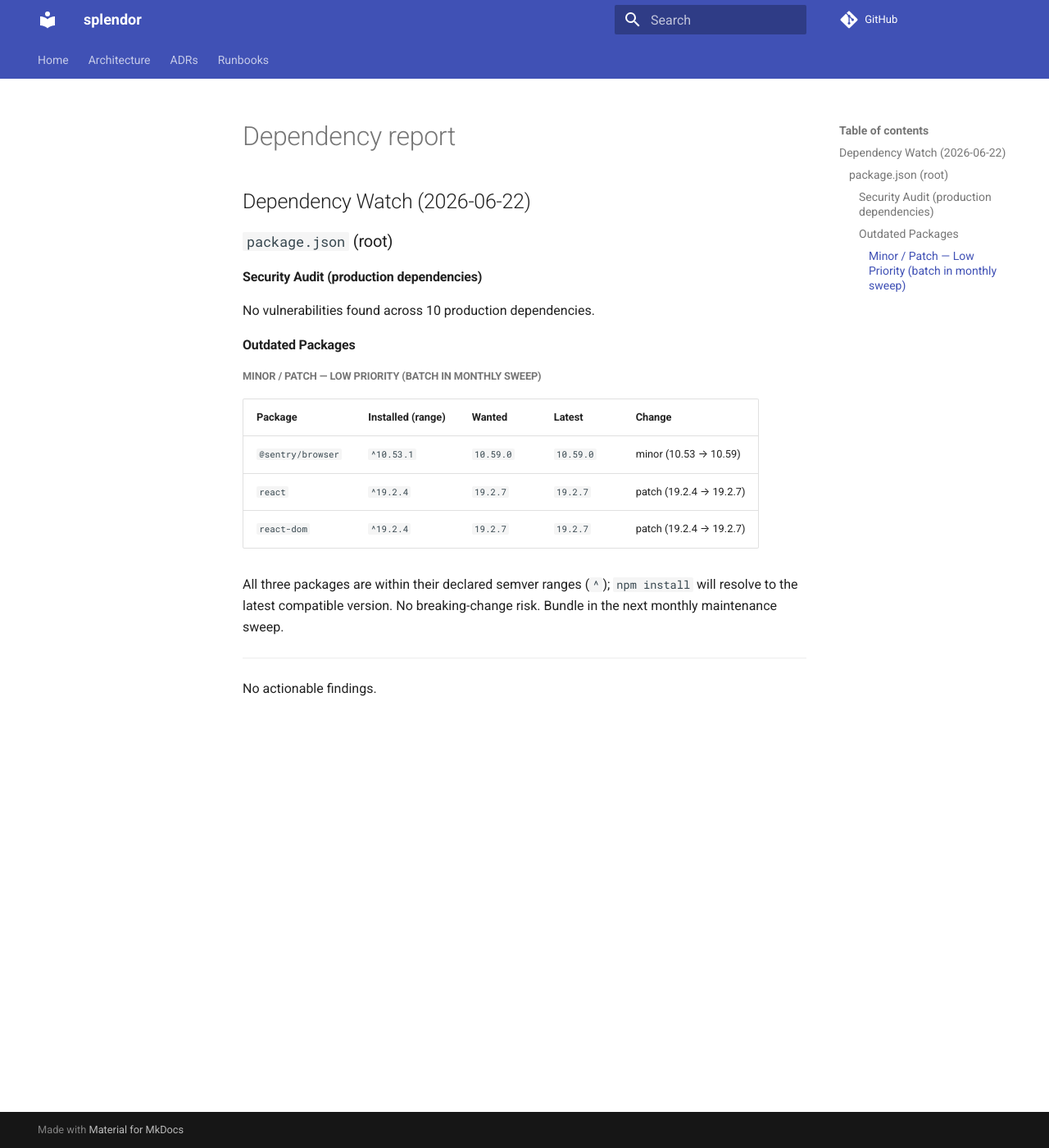
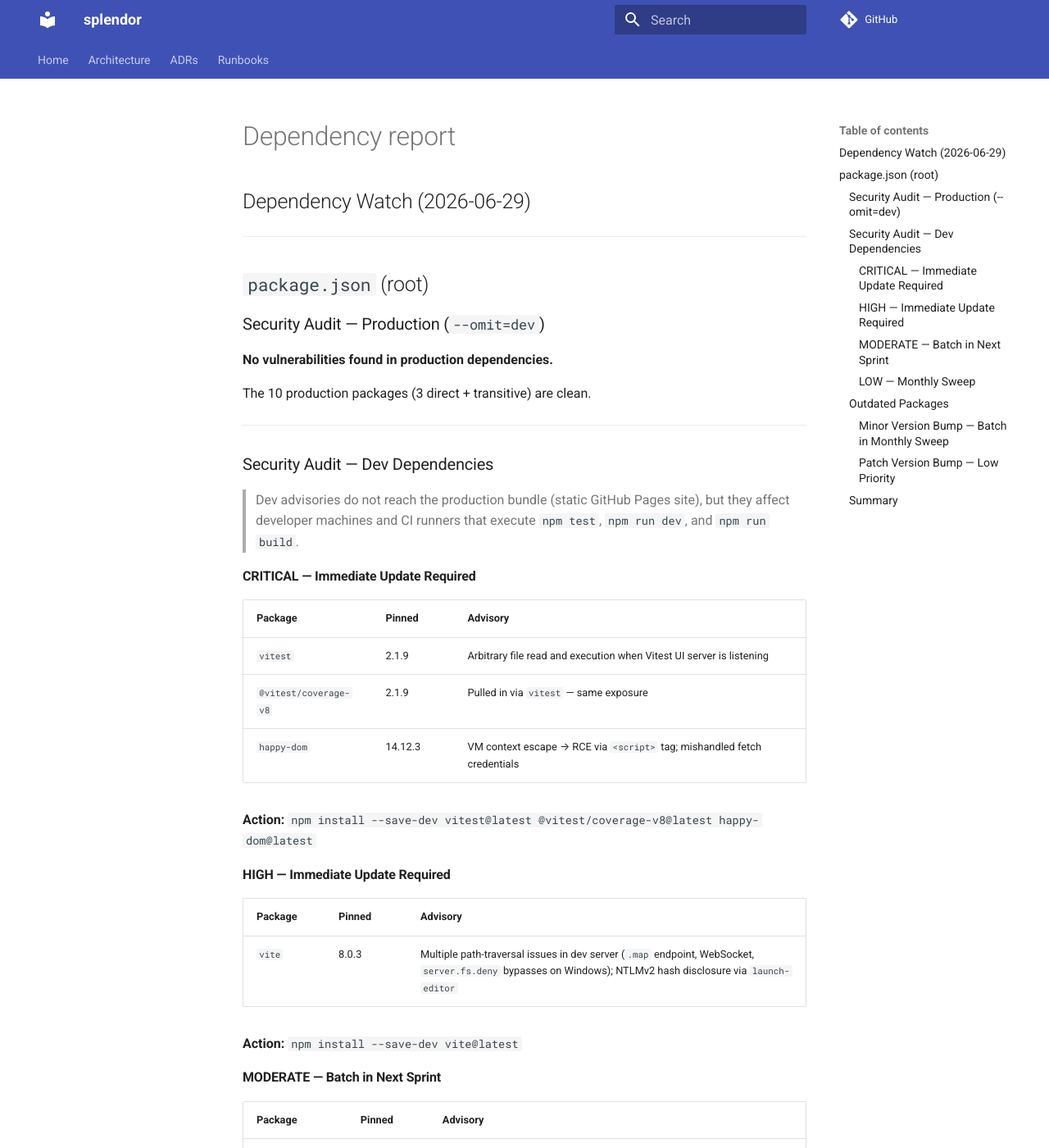
Before and after one commit to jaetill/splendor, an MkDocs documentation site: the page built from docs/dependency-report.md, in a window 1280 px wide and 1400 px high. Shown: the whole window at 82% size. Built offline with MkDocs 1.6.1 and Material for MkDocs 9.7.7, drawn with Linux system fonts in a browser that asks for light colours; comment, search, counter and statistics services are not loaded; some of the changed text lies outside the part shown.

Commit message:
dep-watch: weekly report 2026-06-29

```diff
--- a/docs/dependency-report.md
+++ b/docs/dependency-report.md
@@ -1,23 +1,87 @@
-## Dependency Watch (2026-06-22)
-
-### `package.json` (root)
-
-#### Security Audit (production dependencies)
-
-No vulnerabilities found across 10 production dependencies.
-
-#### Outdated Packages
-
-##### Minor / Patch — Low Priority (batch in monthly sweep)
-
-| Package | Installed (range) | Wanted | Latest | Change |
-|---|---|---|---|---|
-| `@sentry/browser` | `^10.53.1` | `10.59.0` | `10.59.0` | minor (10.53 → 10.59) |
-| `react` | `^19.2.4` | `19.2.7` | `19.2.7` | patch (19.2.4 → 19.2.7) |
-| `react-dom` | `^19.2.4` | `19.2.7` | `19.2.7` | patch (19.2.4 → 19.2.7) |
-
-All three packages are within their declared semver ranges (`^`); `npm install` will resolve to the latest compatible version. No breaking-change risk. Bundle in the next monthly maintenance sweep.
+## Dependency Watch (2026-06-29)
 
 ---
 
-No actionable findings.
+## `package.json` (root)
+
+### Security Audit — Production (`--omit=dev`)
+
+**No vulnerabilities found in production dependencies.**
+
+The 10 production packages (3 direct + transitive) are clean.
+
+---
+
+### Security Audit — Dev Dependencies
+
+> Dev advisories do not reach the production bundle (static GitHub Pages site), but they affect
+> developer machines and CI runners that execute `npm test`, `npm run dev`, and `npm run build`.
+
+#### CRITICAL — Immediate Update Required
+
+| Package | Pinned | Advisory |
+|---------|--------|----------|
+| `vitest` | 2.1.9 | Arbitrary file read and execution when Vitest UI server is listening |
+| `@vitest/coverage-v8` | 2.1.9 | Pulled in via `vitest` — same exposure |
+| `happy-dom` | 14.12.3 | VM context escape → RCE via `<script>` tag; mishandled fetch credentials |
+
+**Action:** `npm install --save-dev vitest@latest @vitest/coverage-v8@latest happy-dom@latest`
+
+#### HIGH — Immediate Update Required
+
+| Package | Pinned | Advisory |
+|---------|--------|----------|
+| `vite` | 8.0.3 | Multiple path-traversal issues in dev server (`.map` endpoint, WebSocket, `server.fs.deny` bypasses on Windows); NTLMv2 hash disclosure via `launch-editor` |
+
+**Action:** `npm install --save-dev vite@latest`
+
+#### MODERATE — Batch in Next Sprint
+
+| Package | Pinned | Advisory |
+|---------|--------|----------|
+| `esbuild` | 0.27.7 | Dev server allows cross-origin requests to read arbitrary responses; arbitrary file read on Windows |
+| `postcss` | 8.5.8 | XSS via unescaped `</style>` in CSS stringify output |
+| `js-yaml` | 4.1.1 | Quadratic-complexity DoS via repeated merge-key aliases |
+| `brace-expansion` | 1.1.13 | Large numeric range defeats documented `max` DoS protection |
+| `vite-node` | 2.1.9 | Pulled in via `vite` — same exposure |
+
+**Action:** `npm install --save-dev esbuild@latest postcss@latest js-yaml@latest` (brace-expansion is typically resolved transitively)
+
+#### LOW — Monthly Sweep
+
+| Package | Pinned | Advisory |
+|---------|--------|----------|
+| `@babel/core` | 7.29.0 | Arbitrary file read via `sourceMappingURL` comment (requires attacker-controlled CSS/JS input) |
+
+---
+
+### Outdated Packages
+
+> `npm outdated` compares lockfile-pinned versions against the npm registry.
+> Production deps are not installed in this environment; pinned versions are from `package-lock.json`.
+
+#### Minor Version Bump — Batch in Monthly Sweep
+
+| Package | Installed (lockfile) | Latest | Notes |
+|---------|---------------------|--------|-------|
+| `@sentry/browser` | 10.53.1 | 10.62.0 | Minor bump within `^10.53.1` range; no breaking changes expected |
+
+#### Patch Version Bump — Low Priority
+
+| Package | Installed (lockfile) | Latest | Notes |
+|---------|---------------------|--------|-------|
+| `react` | 19.2.4 | 19.2.7 | Patch; update together with `react-dom` |
+| `react-dom` | 19.2.4 | 19.2.7 | Patch; update together with `react` |
+
+---
+
+### Summary
+
+| Severity | Count | Action |
+|----------|-------|--------|
+| CRITICAL (dev) | 3 | Immediate update — `vitest`, `@vitest/coverage-v8`, `happy-dom` |
+| HIGH (dev) | 1 | Immediate update — `vite` |
+| MODERATE (dev) | 5 | Next sprint — `esbuild`, `postcss`, `js-yaml`, `brace-expansion`, `vite-node` |
+| LOW (dev) | 1 | Monthly sweep — `@babel/core` |
+| Minor bump (prod) | 1 | Monthly sweep — `@sentry/browser` |
+| Patch bump (prod) | 2 | Low priority — `react`, `react-dom` |
```
